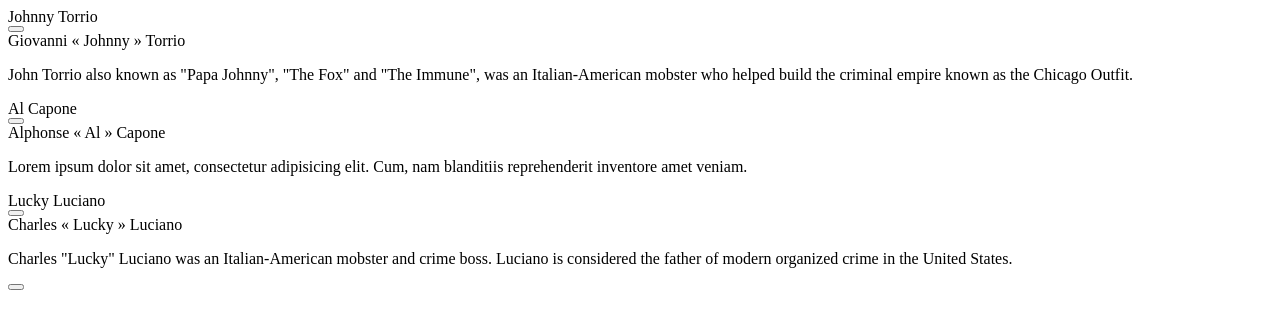
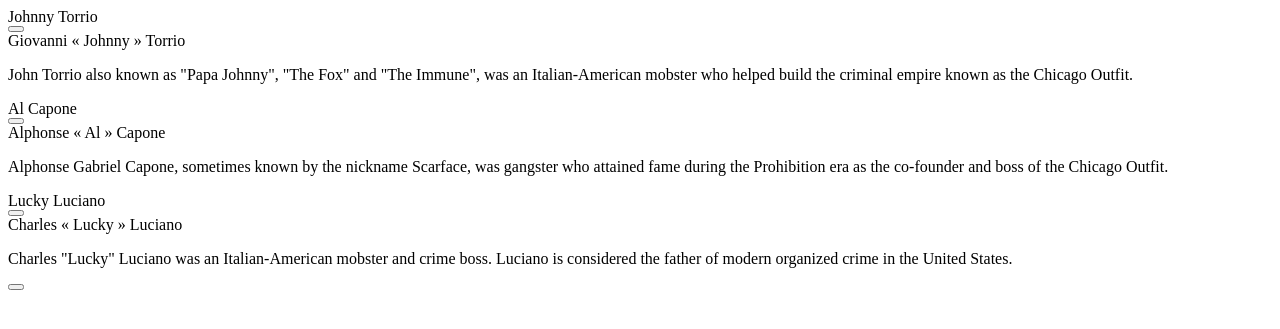
Before and after one commit to BaptisteVillain/prohibition, a PHP site: template views/pages/mafia/chapter-1/1-4.twig in a window 1280 px wide. Shown: the top 329 px of the page. Run offline with PHP 8.4, Linux system fonts and the light colour scheme; the template is opened without the code that fills it, so the values that code supplies are empty; some libraries are stand-ins or nearby versions.

Commit message:
:speech_balloon: update text

```diff
--- a/views/pages/mafia/chapter-1/1-4.twig
+++ b/views/pages/mafia/chapter-1/1-4.twig
@@ -25,7 +25,7 @@
       </button>
       <div class="subtitle">Alphonse « Al » Capone</div>
       <p class="description">
-        Lorem ipsum dolor sit amet, consectetur adipisicing elit. Cum, nam blanditiis reprehenderit inventore amet veniam.
+        Alphonse Gabriel Capone, sometimes known by the nickname Scarface, was gangster who attained fame during the Prohibition era as the co-founder and boss of the Chicago Outfit.
       </p>
     </div>
   </div>
--- a/views/pages/mafia/chapter-3/3-4.twig
+++ b/views/pages/mafia/chapter-3/3-4.twig
@@ -1,2 +1,2 @@
 <h2 class="title">CONCLUSION</h2>
-<p class="description">In the late 1910s, the US government decided to cope with the constant increase of the mortality rate and alcoholism. On december the 22nd, 1917, the 18th amendment of the Constitution was proposed and adopted, which banned the manufacture, transportation and sale of intoxicating liquors. That is the period in American history known as Prohibition.</p>
+<p class="description">The prohibition in the United States, which lasted from 1919 to 1933, was the starting point of a vast smuggling market led by a nascent Italian-American mafia. This is how famous names such as Al Capone built colossal fortunes.</p>
```
